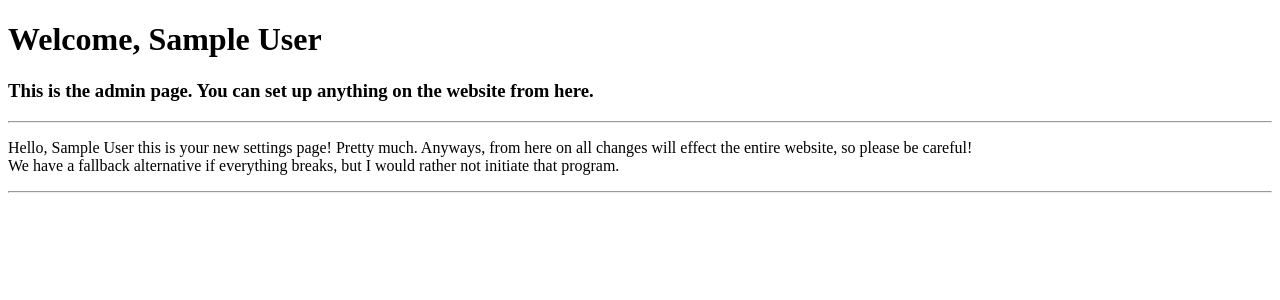
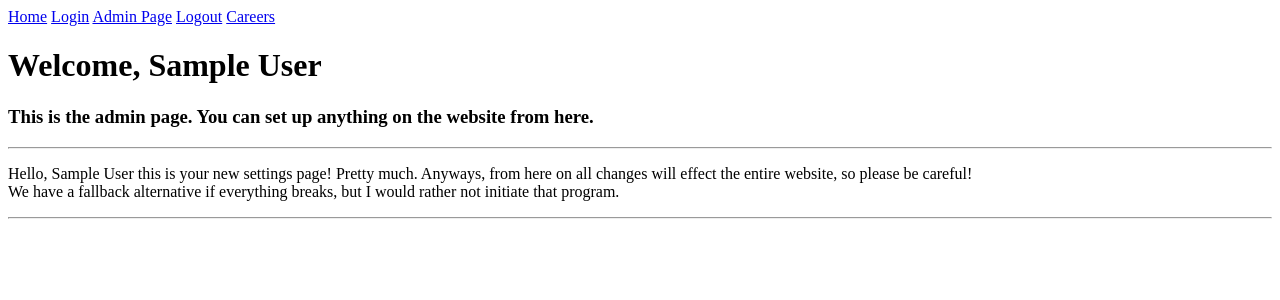
Before and after one commit to colindaugherty/AbelsonMechanical, a Flask app: page /admin in a window 1280 px wide. Shown: the top 300 px of the page. Run offline with Flask 2, Linux system fonts and the light colour scheme; the visitor is signed in with stand-in values (Sample User, id 1).

Commit message:
Updated all html files to have the same menu, and updated server.py

```diff
--- a/server.py
+++ b/server.py
@@ -94,7 +94,7 @@ def admin():
 
 @app.route("/careers", methods=['GET'])
 def careers():
-    pass #return render_template('careers.html')
+    return render_template('careers.html')
 
 if __name__ == "__main__":
     app.run(debug=True, host="0.0.0.0", port=8000)
--- a/templates/base.html
+++ b/templates/base.html
@@ -12,7 +12,11 @@
 </head>
 <body>
   {% block mainmenu %}
-
+    <a href="{{url_for('index')}}">Home</a>
+    <a href="{{url_for('login')}}">Login</a>
+    <a href="{{url_for('admin')}}">Admin Page</a>
+    <a href="{{url_for('logout')}}">Logout</a>
+    <a href="{{url_for('careers')}}">Careers</a>
   {% endblock %}
 
   <div id="content">{% block content %}{% endblock %}</div>
--- a/templates/careers.html
+++ b/templates/careers.html
@@ -3,7 +3,7 @@
 {% block head %}
   {{ super() }}
 {% endblock %}
-{% block title %}- Creers{% endblock %}
+{% block title %}- Careers{% endblock %}
 {% block content %}
   <main>
     <section>
--- a/templates/index.html
+++ b/templates/index.html
@@ -1,17 +1,13 @@
 {% set menu = 'main' %}
 {% set selected = 'home' %}
 {% extends "base.html" %}
-{% block title %}{% endblock %}
+{% block title %}Home{% endblock %}
 {% block head %}
   {{ super() }}
 {% endblock %}
 {% block content %}
   <main>
     <h1>Placeholder</h1>
-    <a href="{{url_for('login')}}">Login</a>
-    <a href="{{url_for('admin')}}">Admin Page</a>
-    <a href="{{url_for('logout')}}">Logout</a>
-    <a href="">Careers</a>
     <p>Lorem ipsum dolor sit amet, consectetur adipiscing elit. Donec a diam lectus. Sed sit amet ipsum mauris. Maecenas congue ligula ac quam viverra nec consectetur ante hendrerit. Donec et mollis dolor. Praesent et diam eget libero egestas mattis sit amet vitae augue. Nam tincidunt congue enim, ut porta lorem lacinia consectetur. Donec ut libero sed arcu vehicula ultricies a non tortor. Lorem ipsum dolor sit amet, consectetur adipiscing elit. Aenean ut gravida lorem. Ut turpis felis, pulvinar a semper sed, adipiscing id dolor. Pellentesque auctor nisi id magna consequat sagittis. Curabitur dapibus enim sit amet elit pharetra tincidunt feugiat nisl imperdiet. Ut convallis libero in urna ultrices accumsan. Donec sed odio eros. Donec viverra mi quis quam pulvinar at malesuada arcu rhoncus. Cum sociis natoque penatibus et magnis dis parturient montes, nascetur ridiculus mus. In rutrum accumsan ultricies. Mauris vitae nisi at sem facilisis semper ac in est.</p>
     <p>Vivamus fermentum semper porta. Nunc diam velit, adipiscing ut tristique vitae, sagittis vel odio. Maecenas convallis ullamcorper ultricies. Curabitur ornare, ligula semper consectetur sagittis, nisi diam iaculis velit, id fringilla sem nunc vel mi. Nam dictum, odio nec pretium volutpat, arcu ante placerat erat, non tristique elit urna et turpis. Quisque mi metus, ornare sit amet fermentum et, tincidunt et orci. Fusce eget orci a orci congue vestibulum. Ut dolor diam, elementum et vestibulum eu, porttitor vel elit. Curabitur venenatis pulvinar tellus gravida ornare. Sed et erat faucibus nunc euismod ultricies ut id justo. Nullam cursus suscipit nisi, et ultrices justo sodales nec. Fusce venenatis facilisis lectus ac semper. Aliquam at massa ipsum. Quisque bibendum purus convallis nulla ultrices ultricies. Nullam aliquam, mi eu aliquam tincidunt, purus velit laoreet tortor, viverra pretium nisi quam vitae mi. Fusce vel volutpat elit. Nam sagittis nisi dui.</p>
     <p>Suspendisse lectus leo, consectetur in tempor sit amet, placerat quis neque. Etiam luctus porttitor lorem, sed suscipit est rutrum non. Curabitur lobortis nisl a enim congue semper. Aenean commodo ultrices imperdiet. Vestibulum ut justo vel sapien venenatis tincidunt. Phasellus eget dolor sit amet ipsum dapibus condimentum vitae quis lectus. Aliquam ut massa in turpis dapibus convallis. Praesent elit lacus, vestibulum at malesuada et, ornare et est. Ut augue nunc, sodales ut euismod non, adipiscing vitae orci. Mauris ut placerat justo. Mauris in ultricies enim. Quisque nec est eleifend nulla ultrices egestas quis ut quam. Donec sollicitudin lectus a mauris pulvinar id aliquam urna cursus. Cras quis ligula sem, vel elementum mi. Phasellus non ullamcorper urna.</p>
```
